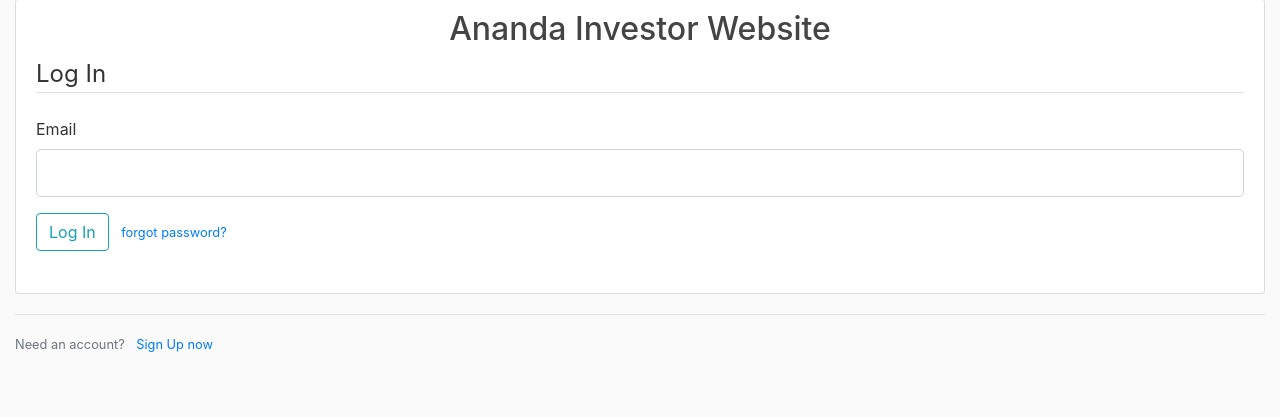
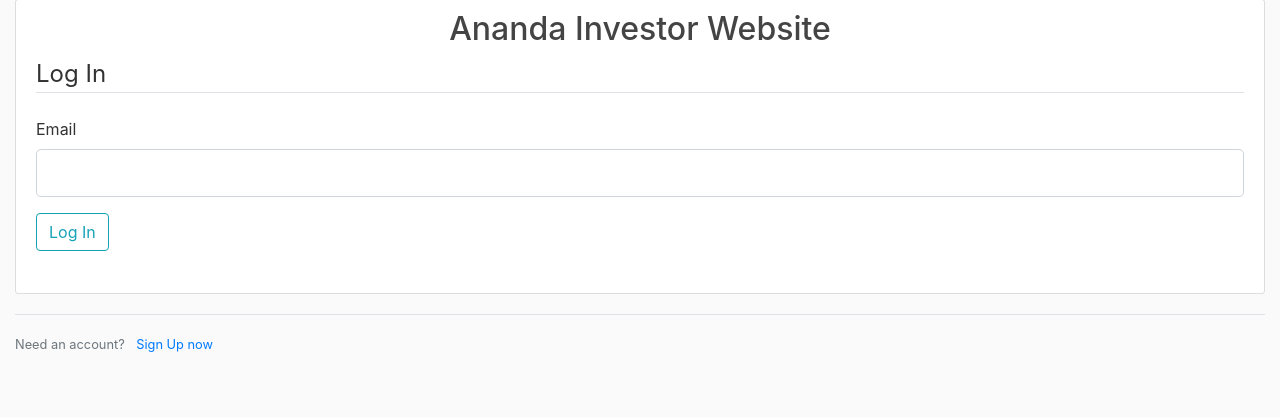
Before and after one commit to lekepi/AnandaInvestor, a Flask app: template AnandaInvestor/templates/users/login.html in a window 1280 px wide. Shown: the part 81-498 px from the top of the page. Run offline with Flask 3, Linux system fonts and the light colour scheme; the template is opened without the code that fills it: values that come from a table or form of the project are taken from there, others are empty; parts of the project's set-up code (start-up, migrations or seed data) failed here and were passed over; some libraries are stand-ins or nearby versions.

Commit message:
Commit 9

```diff
--- a/AnandaInvestor/templates/users/login.html
+++ b/AnandaInvestor/templates/users/login.html
@@ -28,9 +28,6 @@
 
             <div class="form-group">
                 {{ form.submit(class="btn btn-outline-info") }}
-                <small class="text-muted ml-2">
-                    <a href="{{ url_for('users.reset_request') }}">forgot password?</a>
-                </small>
             </div>
         </fieldset>
     </form>
--- a/AnandaInvestor/users/forms.py
+++ b/AnandaInvestor/users/forms.py
@@ -18,18 +18,13 @@ class RegistrationForm(FlaskForm):
     def validate_email(self, email):
         user = User.query.filter_by(email=email.data).first()
         if user:
-            raise ValidationError('That email is taken. Please choose a different one. If you need to reset your password, please click the "Forgot Password" link in the Login tab above.')
+            raise ValidationError('That email is taken. If you are already registered, click on the login button above.')
 
 
 class LoginForm(FlaskForm):
     email = StringField('Email', validators=[DataRequired(), Email()])
     remember = BooleanField('Remember Me')
     submit = SubmitField('Log In')
-
-    def validate_email(self, email):
-        email = AuthEmails.query.filter_by(email=email.data).first()
-        if email is None:
-            raise ValidationError('That email has not been authorized.')
 
 
 class UpdateAccountForm(FlaskForm):
--- a/AnandaInvestor/users/routes.py
+++ b/AnandaInvestor/users/routes.py
@@ -83,8 +83,7 @@ def login():
             new_user_activity = UserActivity(user_id=user.id, action='Login')
             db.session.add(new_user_activity)
             db.session.commit()
-            next_page = request.args.get('next')  # will be none if not there
-            return redirect(next_page) if next_page else redirect(url_for('main.home'))
+            return redirect(url_for('main.webinar', start_time=0))
         else:
             flash('login unsuccessful, this email does not exist', 'danger')
     return render_template('users/login.html', title='Login', form=form)
@@ -146,7 +145,6 @@ def reset_token(token):
         identity_changed.send(current_app, identity=AnonymousIdentity())
         login_user(user, remember=False)
         identity_changed.send(current_app._get_current_object(), identity=Identity(user.id))
-        flash(f'Your password has been updated. You are now logged in.', 'success')
         my_text = f"The user {user.first_name} {user.last_name} ({user.email}) logged in into Ananda Website"
         send_activity_email(my_text)
         return redirect(url_for('main.webinar', start_time=0))
--- a/AnandaInvestor/users/utils.py
+++ b/AnandaInvestor/users/utils.py
@@ -22,7 +22,7 @@ def save_picture(form_picture):
 
 def send_reset_email(user):
     token = user.get_reset_token()
-    msg = Message('Ananda - Password To Join Webinar', sender='ananda.am.system@gmail.com', recipients=[user.email])
+    msg = Message('Ananda - Join Webinar', sender='ananda.am.system@gmail.com', recipients=[user.email])
     msg.body = f'''Please click on the following link:
 {url_for('users.reset_token', token=token, _external=True)}
     '''
```
